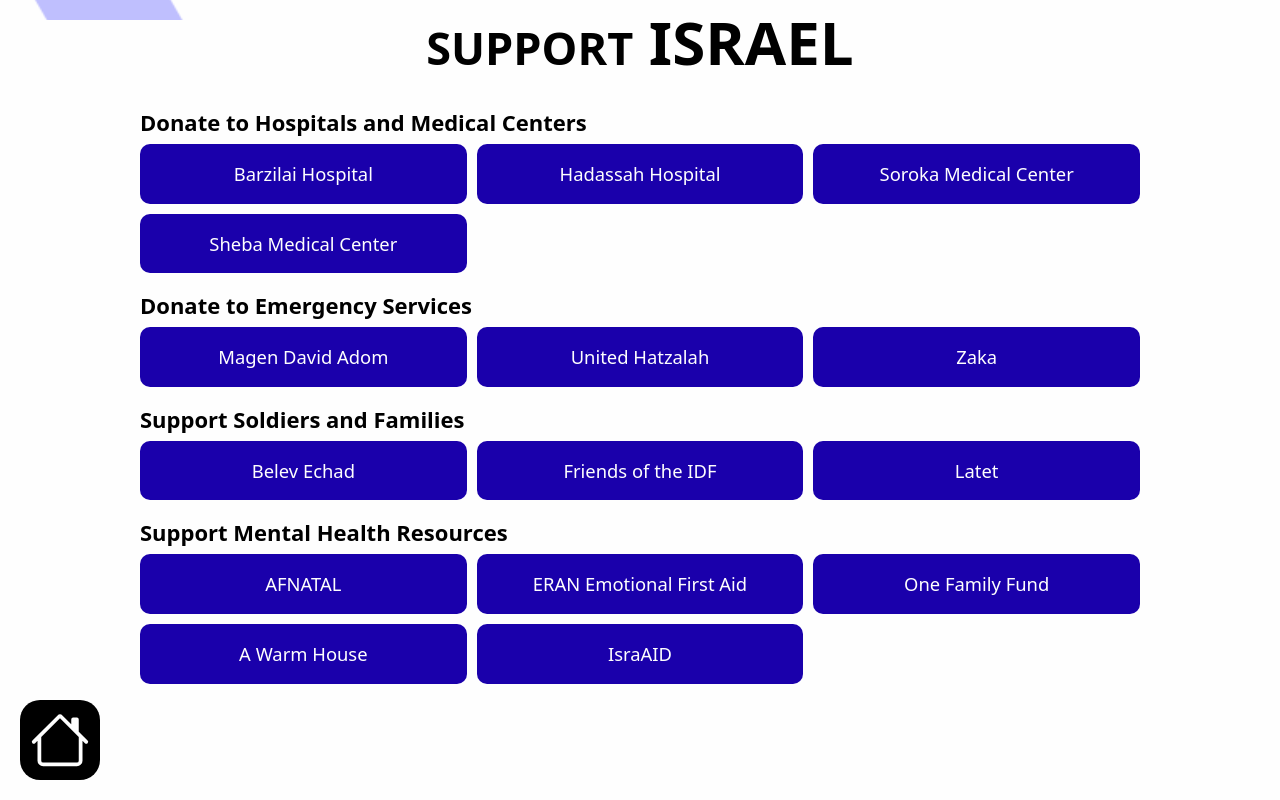
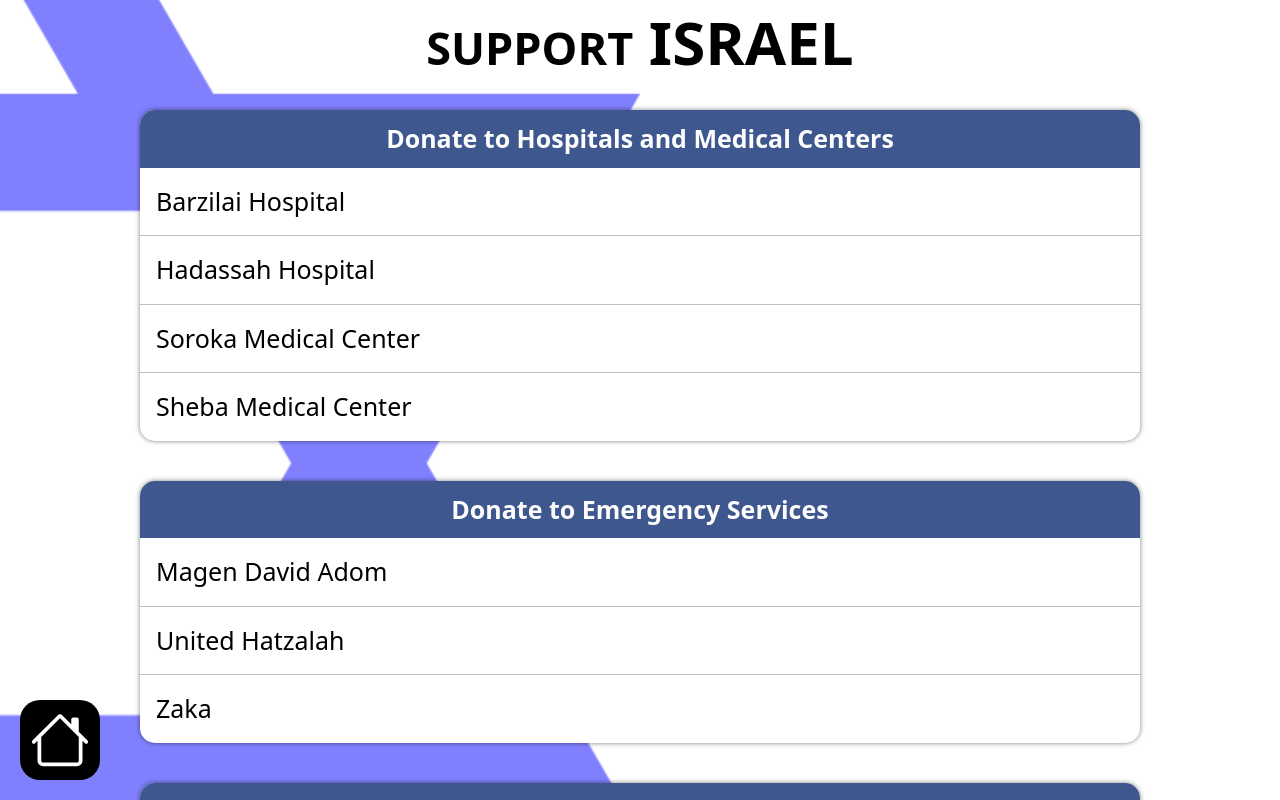
Before and after one commit to The-October-Team/7th-of-october, a React (Create React App) app: page /fundraisers in a window 1280 px wide. Shown: the top 800 px of the page. Built offline with nearby package versions, Linux system fonts and the light colour scheme; a web font is replaced by a local one.

Commit message:
Changed the design to a vertical one

```diff
--- a/src/fundraisers.css
+++ b/src/fundraisers.css
@@ -7,7 +7,6 @@
 html,
 body {
     scroll-behavior: smooth;
-    background-color: #fefefe;
     height: 100%;
     width: 100%;
 }
@@ -17,8 +16,9 @@
     flex-direction: column;
     align-items: center;
     color: #fefefe;
-    gap: .8rem;
+    gap: 2rem;
     margin-top: 1rem;
+    margin-bottom: 15rem;
 
 }
 
@@ -36,33 +36,39 @@
 } */
 
 .fundraiser-category {
-    display: grid;
-    grid-template-columns: repeat(3,  1fr);
+    display: flex;
+    flex-direction: column;
     align-items: center;
     justify-items: center;
-    gap: .5rem;
-    text-align: center;
+    box-shadow: 0 0 .25rem rgba(0,0,0,0.5);
+    background-color: #ffffff;
+    border-radius: .75rem;
+    overflow: hidden;
 }
 
 .donate-link {
     display: flex;
-    justify-content: center;
     align-items: center;
     text-decoration: none;
-    font-size: .92rem;
-    color: #fefefe;
-    background-color: rgb(26, 0, 171);
+    font-size: 1.25rem;
+    color: #000000;
+    font-weight: 500;
     width: 100%;
     height: 100%;
-    padding: 0.8rem .5rem;
-    border-radius: .5rem;
+    padding: 0.75rem .8rem;
+    /* border-radius: .5rem; */
+    border-bottom: 1px solid rgba(0,0,0,0.25);
     transition: 300ms cubic-bezier(0.165, 0.84, 0.44, 1);
 }
 
+.donate-link:last-child {
+    border: none;
+}
+
 .donate-link:hover, .donate-link:focus-visible {
-    font-size: 1rem;
+    /* font-size: 1rem;
     font-weight: 700;
-    transform: scale(1.02);
+    transform: scale(1.02); */
 }
 
 #star-of-david {
@@ -71,14 +77,19 @@
     /* top: calc((100vh - 85vw)/2); */
     top: 0;
     transform: translate(-50%, -20%);
-    filter: opacity(0.25);
+    filter: opacity(0.5);
     z-index: -1;
 }
-.fundraisers .subtitle {
+.fundraiser-category > .subtitle {
     color: black;
-    font-size: 1.1rem;
+    font-size: 1.25rem;
     font-weight: 700;
+    width: 100%;
     margin: 0;
+    padding: .5rem 1rem;
+    background-color: #3e578e; /* 1d2570 */
+    color: #fefefe;
+    text-align: center;
 }
 
 .fundraisers > .title {
@@ -86,7 +97,7 @@
     font-size: 3rem;
     line-height: 2.25rem;
     width: 60%;
-    margin-bottom: 1rem;
+    margin-bottom: 0;
 }
 
 .title > span {
@@ -105,3 +116,7 @@
     width: 4rem;
     height: 4rem;
 }
+
+#bottom {
+    height: 25rem;
+}
--- a/src/pages/fundraisers.tsx
+++ b/src/pages/fundraisers.tsx
@@ -6,14 +6,16 @@
 import { ReactComponent as HouseIcon } from "../images/house.svg";
 
 function FundraisersContent() {
+    document.body.style.position = "relative";
+
     return (
         <div className="fundraisers">
             <p className="title"><span>SUPPORT</span> ISRAEL</p>
             <section>
-                <p className="subtitle">
-                    Donate to Hospitals and Medical Centers
-                </p>
                 <div className="fundraiser-category">
+                    <p className="subtitle">
+                        Donate to Hospitals and Medical Centers
+                    </p>
                     <a
                         className="donate-link"
                         href="https://www.bmc.gov.il/?CategoryID=511"
@@ -44,8 +46,8 @@
                 </div>
             </section>
             <section>
-                <p className="subtitle">Donate to Emergency Services</p>
                 <div className="fundraiser-category">
+                    <p className="subtitle">Donate to Emergency Services</p>
                     <a
                         className="donate-link"
                         href="https://www.mdais.org/en/donation"
@@ -64,8 +66,8 @@
                 </div>
             </section>{" "}
             <section>
-                <p className="subtitle">Support Soldiers and Families</p>
                 <div className="fundraiser-category">
+                    <p className="subtitle">Support Soldiers and Families</p>
                     <a
                         className="donate-link"
                         href="https://belevechad.nyc/who-we-are/"
@@ -86,8 +88,8 @@
                 </div>
             </section>{" "}
             <section>
-                <p className="subtitle">Support Mental Health Resources</p>
                 <div className="fundraiser-category">
+                    <p className="subtitle">Support Mental Health Resources</p>
                     <a className="donate-link" href="https://www.afnatal.org/">
                         AFNATAL
                     </a>
@@ -119,6 +121,7 @@
             <Link to="/">
                 <HouseIcon width={100} height={100} id="house-icon" />
             </Link>
+            <div id="bottom"></div>
         </div>
     );
 }
```
